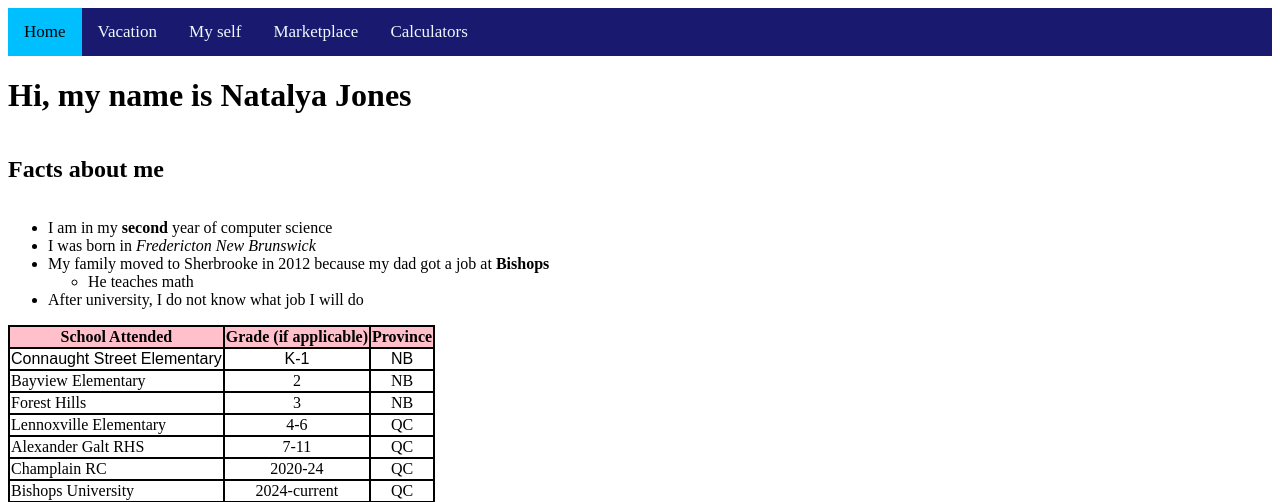
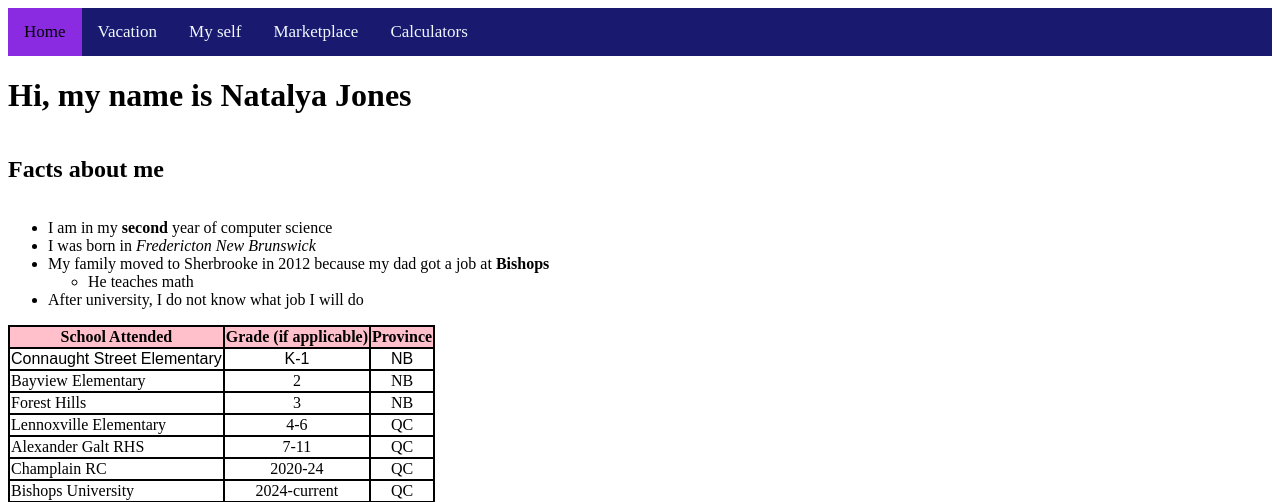
Before and after one commit to NJONES-CS203/NJONES-CS203.github.io, a PHP site: page / in a window 1280 px wide. Shown: the top 502 px of the page. Run offline with PHP 8.4, Linux system fonts and the light colour scheme.

Commit message:
finished part 4

```diff
--- a/my_style.css
+++ b/my_style.css
@@ -15,7 +15,6 @@ a:active{
     color: green;
     text-decoration: none;
 }
-
 /* NAVIGATION MENU */
 nav{
     overflow: hidden;
@@ -33,8 +32,25 @@ nav a:hover{
     color:darkblue;
 }
 nav a.current{
-    background-color: deepskyblue;
+    background-color: blueviolet;
     color: black;
+}
+/** SCROLL BAR **/
+/* width */
+::-webkit-scrollbar {
+  width: 10px;
+}
+/* Track */
+::-webkit-scrollbar-track {
+  background: lavender;
+}
+/* Handle */
+::-webkit-scrollbar-thumb {
+  background: mediumpurple;
+}
+/* Handle on hover */
+::-webkit-scrollbar-thumb:hover {
+  background: indigo;
 }
 /* FOOTER */
 .Footer {
```
